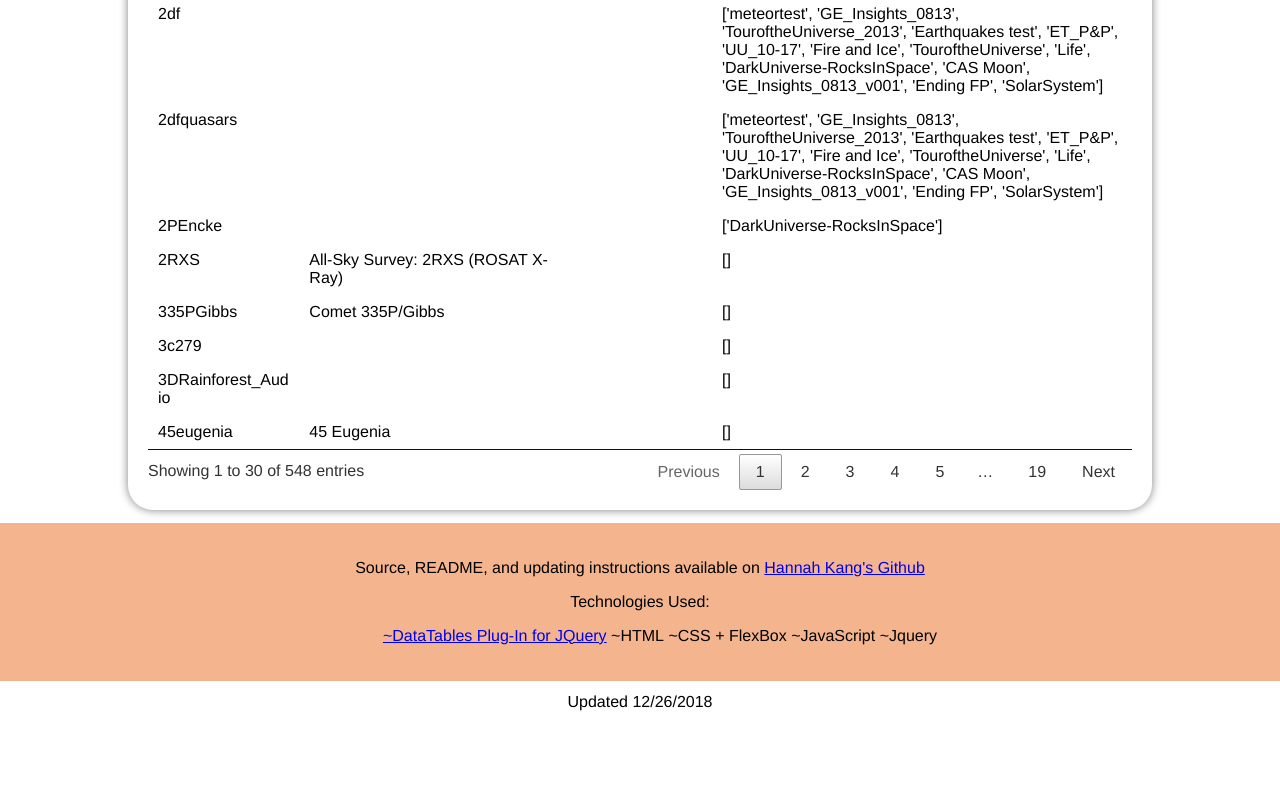
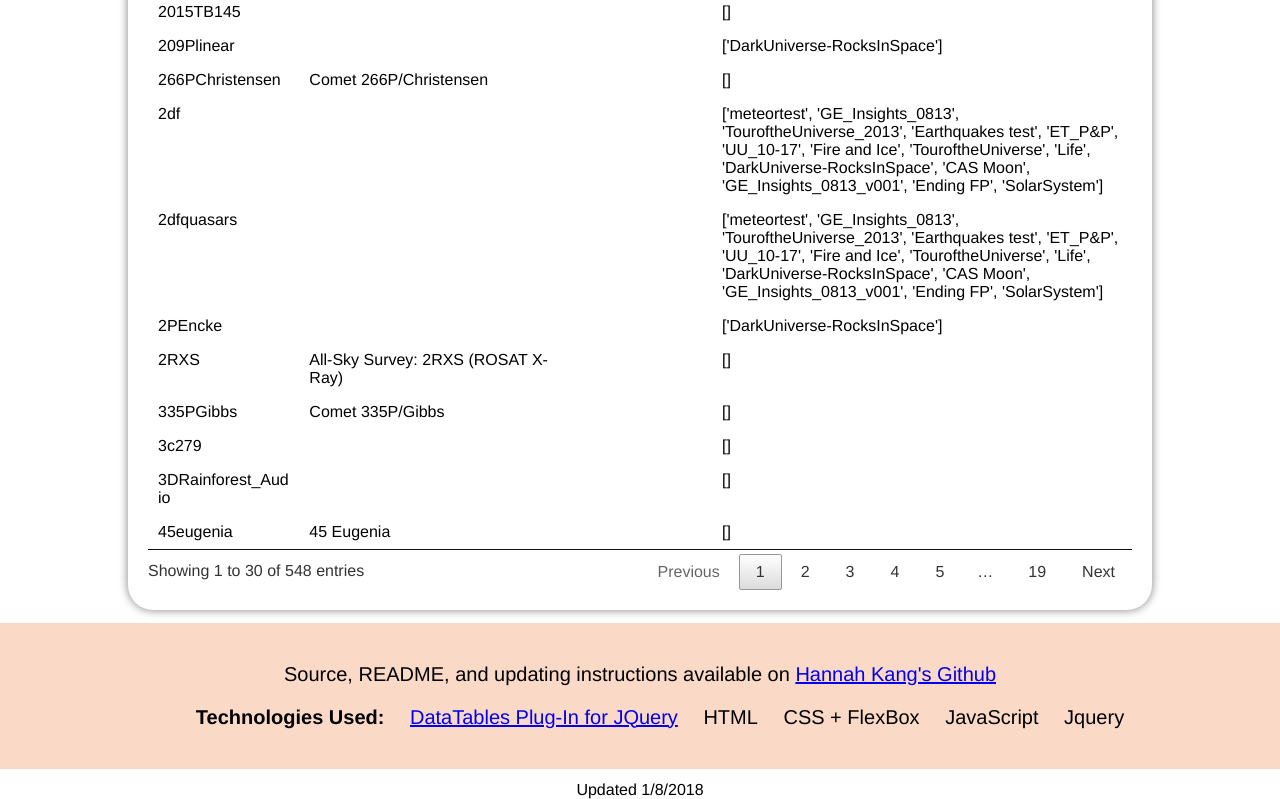
Before and after one commit to hankangbok/UVDatabase, a plain HTML site: page docs/index.html in a window 1280 px wide. Shown: the part 1184-1983 px from the top of the page. Before the commit the page ends 1895 px from the top, so only its background shows below. Drawn offline with nearby package versions, Linux system fonts and the light colour scheme.

Commit message:
minor formatting changes

```diff
--- a/docs/index.html
+++ b/docs/index.html
@@ -15,26 +15,28 @@
 <body>
   <div id="flexbox-container">
 	  <header>Uniview Assets List</header>
-	  <h3>Enter keywords to start searching, or click the column names to sort by alphabetical order/greatest value.</h3>
+		<h3>Enter keywords to start searching, or click the column names to sort by alphabetical order/greatest value.</h3>
+		<p>This table was created by scraping a local directory with Python for the planetarium software Uniview 2.0 by SCISS</p>
+		<p>If you are a Uniview 2.0 User and would like to compile your assets in a similar fashion, check out the source code linked at the end of the page.</p>
 	  <div id = "content-wrap">
 		  <table id="example"></table>
 		  <div class="info-bar">
 			<p>Source, README, and updating instructions available on
 				<a href="https://github.com/kyouyatamax/UVDatabase">Hannah Kang's Github</a>
 			</p>
-			<p>Technologies Used:</p>
 			<ul>
+				<li><b>Technologies Used:</b></li>
 				<li>
-					<a href="https://datatables.net/">~DataTables Plug-In for JQuery</a>
+					<a href="https://datatables.net/">DataTables Plug-In for JQuery</a>
 				</li>
-				<li>~HTML</li>
-				<li>~CSS + FlexBox</li>
-				<li>~JavaScript</li>
-				<li>~Jquery</li>
+				<li>HTML</li>
+				<li>CSS + FlexBox</li>
+				<li>JavaScript</li>
+				<li>Jquery</li>
 			</ul>
 		  </div>
 	  </div>
-	  <footer>Updated 12/26/2018</footer>
+	  <footer>Updated 1/8/2018</footer>
 
 
 	  <script src="https://ajax.googleapis.com/ajax/libs/jquery/3.1.0/jquery.min.js"></script>
--- a/docs/main.css
+++ b/docs/main.css
@@ -3,6 +3,7 @@ body, html{
 	padding:0;
 	font-family: Helvetica, Arial, Sans-Serif;
 }
+/* Header */
 header {
 	padding: 1%;
 	margin-bottom:1%;
@@ -17,6 +18,7 @@ header {
 	justify-content:center;
 	text-align:center;
 }
+/* DataTables Formatating */
 #example_wrapper.dataTables_wrapper.no-footer {
 	padding: 20px;
 	margin-left: 10%;
@@ -28,20 +30,6 @@ header {
 #example.dataTable.no-footer {
 	width:100% !important;
 
-}
-
-.info-bar {
-	margin-top: 1%;
-	margin-bottom: 1%;
-	padding: 20px;
-	background-color: rgba(233, 109, 31,0.5 );
-}
-ul li {
-	display: inline;
-}
-table.dataTable tbody td {
-    word-break: break-word;
-    vertical-align: top;
 }
 .text-wrap{
 	white-space:normal;
@@ -55,3 +43,20 @@ input{
 	height: 30px;
 	font-size: 24px;
 }
+
+/* Footer */
+.info-bar {
+	margin-top: 1%;
+	margin-bottom: 1%;
+	padding: 20px;
+	background-color: rgba(230, 89, 1, 0.219);
+	font-size: 20px;
+}
+ul li {
+	display: inline;
+	padding: 10px;
+}
+table.dataTable tbody td {
+    word-break: break-word;
+    vertical-align: top;
+}
```
